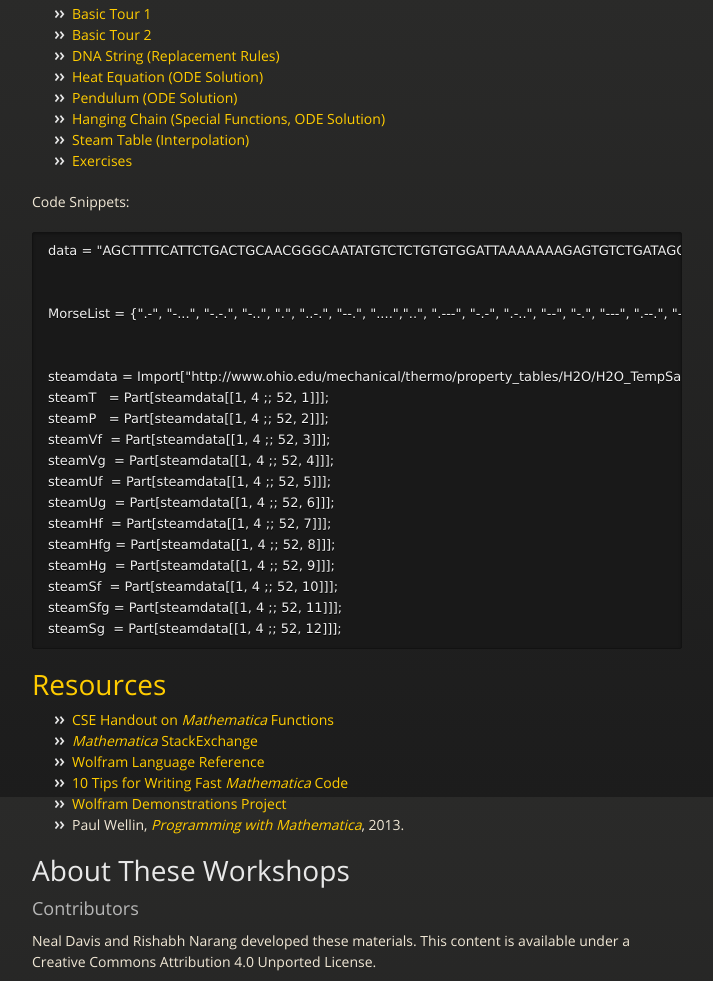
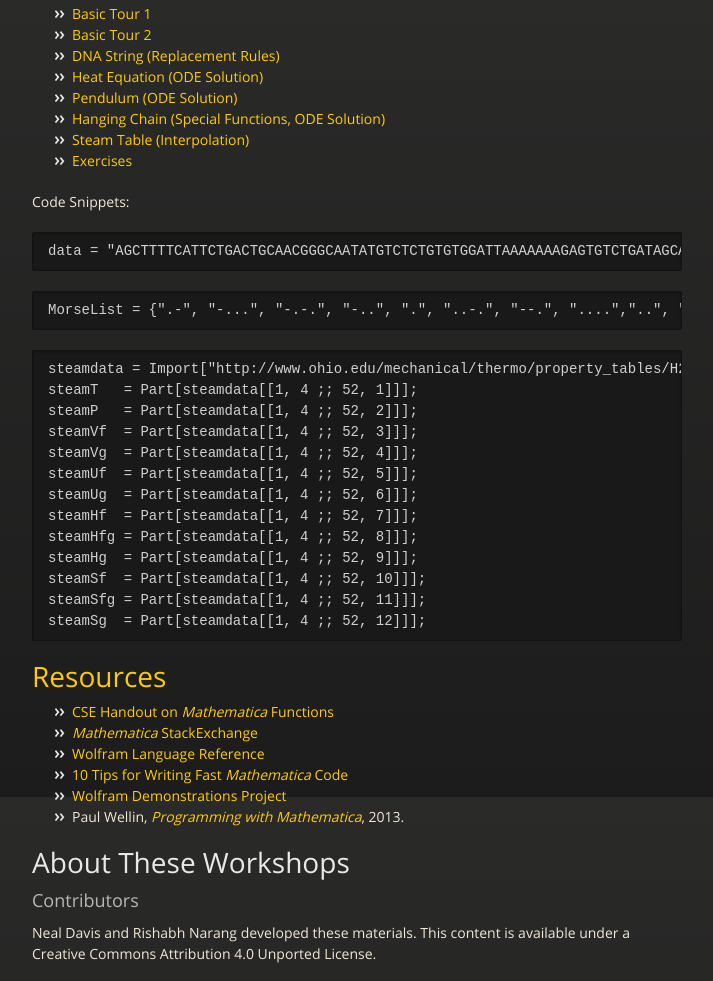
Before and after one commit to illinois-cse/mathematica-fa14, a plain HTML site: page index.html in a window 1280 px wide. Shown: the part 803-1784 px from the top of the page, without its empty margins (283-996 px from the left). Drawn offline with nearby package versions, Linux system fonts and the light colour scheme.

Commit message:
Create gh-pages branch via GitHub

```diff
--- a/index.html
+++ b/index.html
@@ -81,26 +81,23 @@
 
 <p>Code Snippets:</p>
 
-<pre><code>data = "AGCTTTTCATTCTGACTGCAACGGGCAATATGTCTCTGTGTGGATTAAAAAAAGAGTGTCTGATAGCAGC"
+<div class="highlight highlight-mathematica"><pre><span class="pl-v">data</span> <span class="pl-ko">=</span> <span class="pl-s1">"AGCTTTTCATTCTGACTGCAACGGGCAATATGTCTCTGTGTGGATTAAAAAAAGAGTGTCTGATAGCAGC"</span></pre></div>
 
+<div class="highlight highlight-mathematica"><pre><span class="pl-v">MorseList</span> <span class="pl-ko">=</span> {<span class="pl-s1">".-"</span>, <span class="pl-s1">"-..."</span>, <span class="pl-s1">"-.-."</span>, <span class="pl-s1">"-.."</span>, <span class="pl-s1">"."</span>, <span class="pl-s1">"..-."</span>, <span class="pl-s1">"--."</span>, <span class="pl-s1">"...."</span>,<span class="pl-s1">".."</span>, <span class="pl-s1">".---"</span>, <span class="pl-s1">"-.-"</span>, <span class="pl-s1">".-.."</span>, <span class="pl-s1">"--"</span>, <span class="pl-s1">"-."</span>, <span class="pl-s1">"---"</span>, <span class="pl-s1">".--."</span>, <span class="pl-s1">"--.-"</span>,<span class="pl-s1">".-."</span>, <span class="pl-s1">"..."</span>, <span class="pl-s1">"-"</span>, <span class="pl-s1">"..-"</span>, <span class="pl-s1">"...-"</span>, <span class="pl-s1">".--"</span>, <span class="pl-s1">"-..-"</span>, <span class="pl-s1">"-.--"</span>, <span class="pl-s1">"--.."</span>,<span class="pl-s1">"----."</span>, <span class="pl-s1">"-----"</span>, <span class="pl-s1">".----"</span>, <span class="pl-s1">"..---"</span>, <span class="pl-s1">"...--"</span>,<span class="pl-s1">"....-"</span>, <span class="pl-s1">"....."</span>,<span class="pl-s1">"-...."</span>, <span class="pl-s1">"--..."</span>, <span class="pl-s1">"---.."</span>}<span class="pl-ko">;</span></pre></div>
 
-MorseList = {".-", "-...", "-.-.", "-..", ".", "..-.", "--.", "....","..", ".---", "-.-", ".-..", "--", "-.", "---", ".--.", "--.-",".-.", "...", "-", "..-", "...-", ".--", "-..-", "-.--", "--..","----.", "-----", ".----", "..---", "...--","....-", ".....","-....", "--...", "---.."};
-
-
-steamdata = Import["http://www.ohio.edu/mechanical/thermo/property_tables/H2O/H2O_TempSat.xls"][[1]] // TableForm
-steamT   = Part[steamdata[[1, 4 ;; 52, 1]]];
-steamP   = Part[steamdata[[1, 4 ;; 52, 2]]];
-steamVf  = Part[steamdata[[1, 4 ;; 52, 3]]];
-steamVg  = Part[steamdata[[1, 4 ;; 52, 4]]];
-steamUf  = Part[steamdata[[1, 4 ;; 52, 5]]];
-steamUg  = Part[steamdata[[1, 4 ;; 52, 6]]];
-steamHf  = Part[steamdata[[1, 4 ;; 52, 7]]];
-steamHfg = Part[steamdata[[1, 4 ;; 52, 8]]];
-steamHg  = Part[steamdata[[1, 4 ;; 52, 9]]];
-steamSf  = Part[steamdata[[1, 4 ;; 52, 10]]];
-steamSfg = Part[steamdata[[1, 4 ;; 52, 11]]];
-steamSg  = Part[steamdata[[1, 4 ;; 52, 12]]];
-</code></pre>
+<div class="highlight highlight-mathematica"><pre><span class="pl-v">steamdata</span> <span class="pl-ko">=</span> <span class="pl-enf">Import</span>[<span class="pl-s1">"http://www.ohio.edu/mechanical/thermo/property_tables/H2O/H2O_TempSat.xls"</span>][[<span class="pl-cn">1</span>]] <span class="pl-ko">//</span> <span class="pl-v">TableForm</span>
+<span class="pl-v">steamT</span>   <span class="pl-ko">=</span> <span class="pl-enf">Part</span>[<span class="pl-v">steamdata</span>[[<span class="pl-cn">1</span>, <span class="pl-cn">4</span> <span class="pl-ko">;;</span> <span class="pl-cn">52</span>, <span class="pl-cn">1</span>]]]<span class="pl-ko">;</span>
+<span class="pl-v">steamP</span>   <span class="pl-ko">=</span> <span class="pl-enf">Part</span>[<span class="pl-v">steamdata</span>[[<span class="pl-cn">1</span>, <span class="pl-cn">4</span> <span class="pl-ko">;;</span> <span class="pl-cn">52</span>, <span class="pl-cn">2</span>]]]<span class="pl-ko">;</span>
+<span class="pl-v">steamVf</span>  <span class="pl-ko">=</span> <span class="pl-enf">Part</span>[<span class="pl-v">steamdata</span>[[<span class="pl-cn">1</span>, <span class="pl-cn">4</span> <span class="pl-ko">;;</span> <span class="pl-cn">52</span>, <span class="pl-cn">3</span>]]]<span class="pl-ko">;</span>
+<span class="pl-v">steamVg</span>  <span class="pl-ko">=</span> <span class="pl-enf">Part</span>[<span class="pl-v">steamdata</span>[[<span class="pl-cn">1</span>, <span class="pl-cn">4</span> <span class="pl-ko">;;</span> <span class="pl-cn">52</span>, <span class="pl-cn">4</span>]]]<span class="pl-ko">;</span>
+<span class="pl-v">steamUf</span>  <span class="pl-ko">=</span> <span class="pl-enf">Part</span>[<span class="pl-v">steamdata</span>[[<span class="pl-cn">1</span>, <span class="pl-cn">4</span> <span class="pl-ko">;;</span> <span class="pl-cn">52</span>, <span class="pl-cn">5</span>]]]<span class="pl-ko">;</span>
+<span class="pl-v">steamUg</span>  <span class="pl-ko">=</span> <span class="pl-enf">Part</span>[<span class="pl-v">steamdata</span>[[<span class="pl-cn">1</span>, <span class="pl-cn">4</span> <span class="pl-ko">;;</span> <span class="pl-cn">52</span>, <span class="pl-cn">6</span>]]]<span class="pl-ko">;</span>
+<span class="pl-v">steamHf</span>  <span class="pl-ko">=</span> <span class="pl-enf">Part</span>[<span class="pl-v">steamdata</span>[[<span class="pl-cn">1</span>, <span class="pl-cn">4</span> <span class="pl-ko">;;</span> <span class="pl-cn">52</span>, <span class="pl-cn">7</span>]]]<span class="pl-ko">;</span>
+<span class="pl-v">steamHfg</span> <span class="pl-ko">=</span> <span class="pl-enf">Part</span>[<span class="pl-v">steamdata</span>[[<span class="pl-cn">1</span>, <span class="pl-cn">4</span> <span class="pl-ko">;;</span> <span class="pl-cn">52</span>, <span class="pl-cn">8</span>]]]<span class="pl-ko">;</span>
+<span class="pl-v">steamHg</span>  <span class="pl-ko">=</span> <span class="pl-enf">Part</span>[<span class="pl-v">steamdata</span>[[<span class="pl-cn">1</span>, <span class="pl-cn">4</span> <span class="pl-ko">;;</span> <span class="pl-cn">52</span>, <span class="pl-cn">9</span>]]]<span class="pl-ko">;</span>
+<span class="pl-v">steamSf</span>  <span class="pl-ko">=</span> <span class="pl-enf">Part</span>[<span class="pl-v">steamdata</span>[[<span class="pl-cn">1</span>, <span class="pl-cn">4</span> <span class="pl-ko">;;</span> <span class="pl-cn">52</span>, <span class="pl-cn">10</span>]]]<span class="pl-ko">;</span>
+<span class="pl-v">steamSfg</span> <span class="pl-ko">=</span> <span class="pl-enf">Part</span>[<span class="pl-v">steamdata</span>[[<span class="pl-cn">1</span>, <span class="pl-cn">4</span> <span class="pl-ko">;;</span> <span class="pl-cn">52</span>, <span class="pl-cn">11</span>]]]<span class="pl-ko">;</span>
+<span class="pl-v">steamSg</span>  <span class="pl-ko">=</span> <span class="pl-enf">Part</span>[<span class="pl-v">steamdata</span>[[<span class="pl-cn">1</span>, <span class="pl-cn">4</span> <span class="pl-ko">;;</span> <span class="pl-cn">52</span>, <span class="pl-cn">12</span>]]]<span class="pl-ko">;</span></pre></div>
 
 <h1>
 <a id="resources" class="anchor" href="#resources" aria-hidden="true"><span class="octicon octicon-link"></span></a><a href="#resources">Resources</a>
```
Also changed, not shown: params.json (+1 -1 lines).
